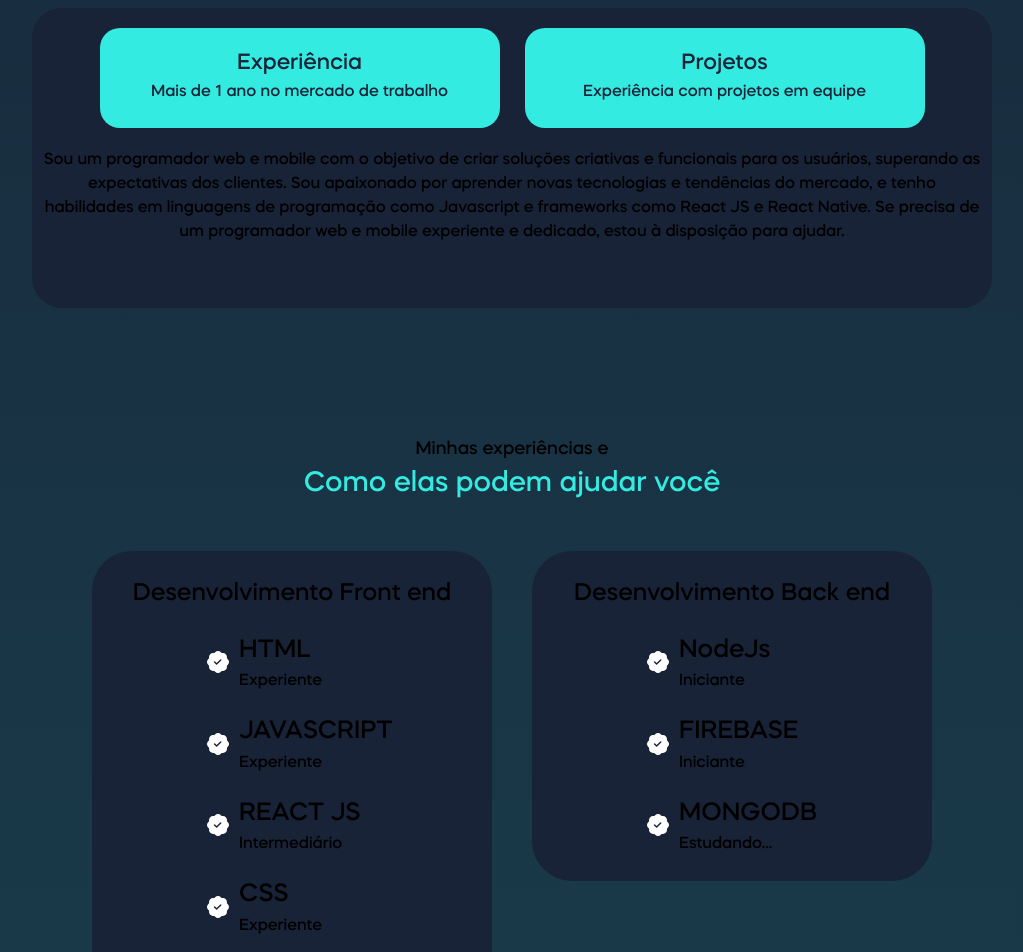
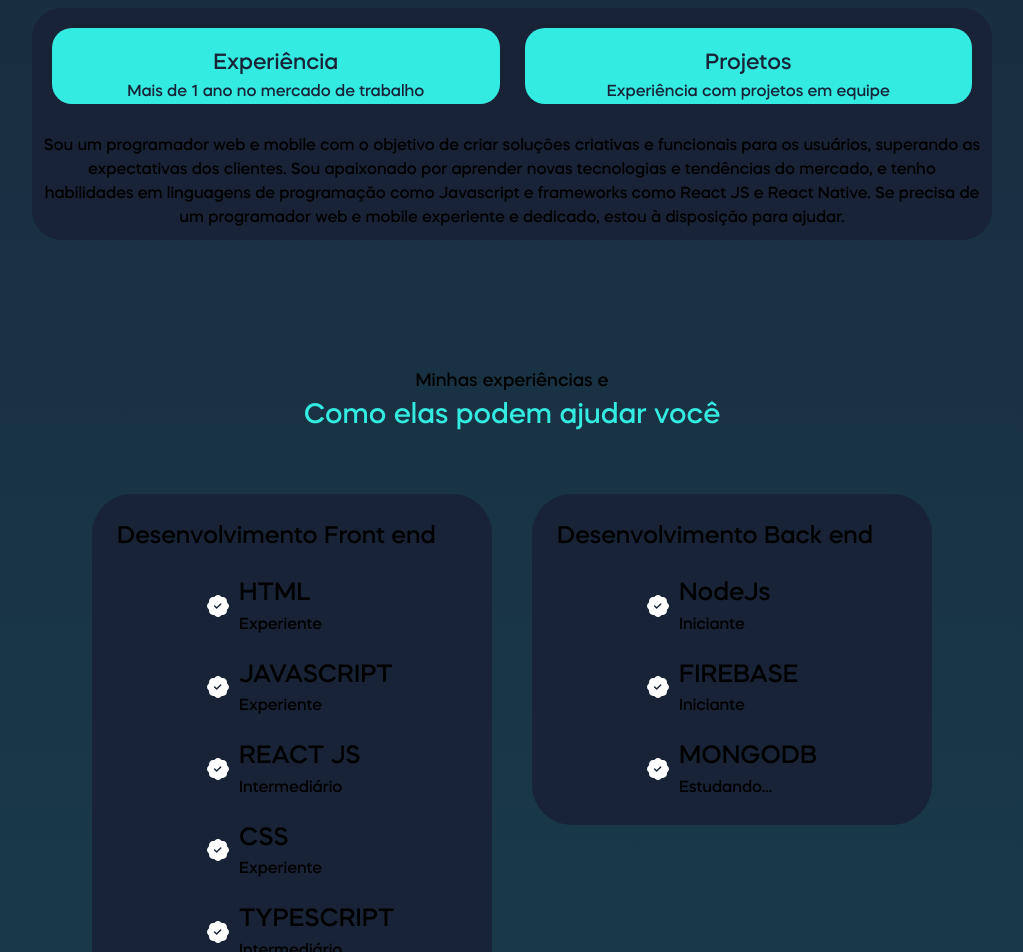
Before and after one commit to Devkelwin/portifolio, a Next.js app: page / in a window 1280 px wide. Shown: the part 920-1872 px from the top of the page, without its empty margins (128-1151 px from the left). Built offline with nearby package versions, Linux system fonts and the light colour scheme.

Commit message:
treees commit

```diff
--- a/app/page.tsx
+++ b/app/page.tsx
@@ -52,18 +52,18 @@ export default function Home() {
       </section>
 
 
-      <section style={{ display: 'flex', justifyContent: 'center', alignItems: 'center', textAlign: 'center' }}>
+
         <Section2 />
-      </section>
+
 
       <section style={{ alignItems: 'center', justifyContent: 'center', textAlign: 'center', paddingTop: '10%' }}>
         <h2 style={{fontSize: 18,fontFamily: 'Mazzard'}}>Um parceiro para</h2>
         <h1 style={{ color: '#34ebe2', fontSize: 28, fontFamily: 'Mazzard' }}>Suas necessidades profissionais</h1>
       </section>
 
-      <section style={{ display: 'flex', justifyContent: 'center', alignItems: 'center', textAlign: 'center' }}>
+
         <Section3 />
-      </section>
+
 
       <section style={{ alignItems: 'center', justifyContent: 'center', textAlign: 'center', paddingTop: '10%' }}>
         <h2 style={{fontSize: 18,fontFamily: 'Mazzard'}}>Meus trabalhos</h2>
--- a/src/components/section1.tsx
+++ b/src/components/section1.tsx
@@ -4,23 +4,23 @@ export default function Section1() {
 
   return (
 
-    <div style={{background: "#182337",height: 300, width:'75%', borderRadius:30,marginTop: '3%' }}>
+    <div style={{background: "#182337",minHeight: '100%', width:'75%', borderRadius:30,marginTop: '3%' }}>
 
         <header>
               <section style={{display: 'flex',justifyContent: 'center',padding:20}}>
 
-                <section style={{height:100,width: 400,backgroundColor: '#34ebe2',borderRadius:20,marginRight:25,paddingTop: '2%'}} >
+                <section style={{minHeight: '40%',width: '90%',backgroundColor: '#34ebe2',borderRadius:20,marginRight:25,paddingTop: '2%'}} >
                     <h1 style={{color: '#182337',fontFamily: 'Mazzard',fontSize:22}}>Experiência</h1>
                     <h2 style={{color: '#182337',fontFamily: 'Mazzard'}} >Mais de 1 ano no mercado de trabalho</h2>
                 </section>
-                <section style={{height:100,width: 400,backgroundColor: '#34ebe2',borderRadius: 20,paddingTop: '2%'}} >
+                <section style={{minHeight: '40%',width: '90%',backgroundColor: '#34ebe2',borderRadius: 20,paddingTop: '2%'}} >
                 <h1 style={{color: '#182337',fontFamily: 'Mazzard',fontSize:22}}>Projetos</h1>
                     <h2 style={{color: '#182337',fontFamily: 'Mazzard'}} >Experiência com projetos em equipe</h2>
                 </section>
           </section>
 
 
-            <h1 style={{fontFamily: 'Mazzard',fontSize:16,paddingLeft:10,paddingRight:10}}>Sou um programador web e mobile com o objetivo de criar soluções criativas e funcionais para os usuários, superando as expectativas dos clientes. Sou apaixonado por aprender novas tecnologias e tendências do mercado, e tenho habilidades em linguagens de programação como Javascript e frameworks como React JS e React Native. Se precisa de um programador web e mobile experiente e dedicado, estou à disposição para ajudar.</h1>
+            <h1 style={{fontFamily: 'Mazzard',fontSize:16,paddingLeft:10,paddingRight:10,padding:10}}>Sou um programador web e mobile com o objetivo de criar soluções criativas e funcionais para os usuários, superando as expectativas dos clientes. Sou apaixonado por aprender novas tecnologias e tendências do mercado, e tenho habilidades em linguagens de programação como Javascript e frameworks como React JS e React Native. Se precisa de um programador web e mobile experiente e dedicado, estou à disposição para ajudar.</h1>
         </header>
 
 
```
